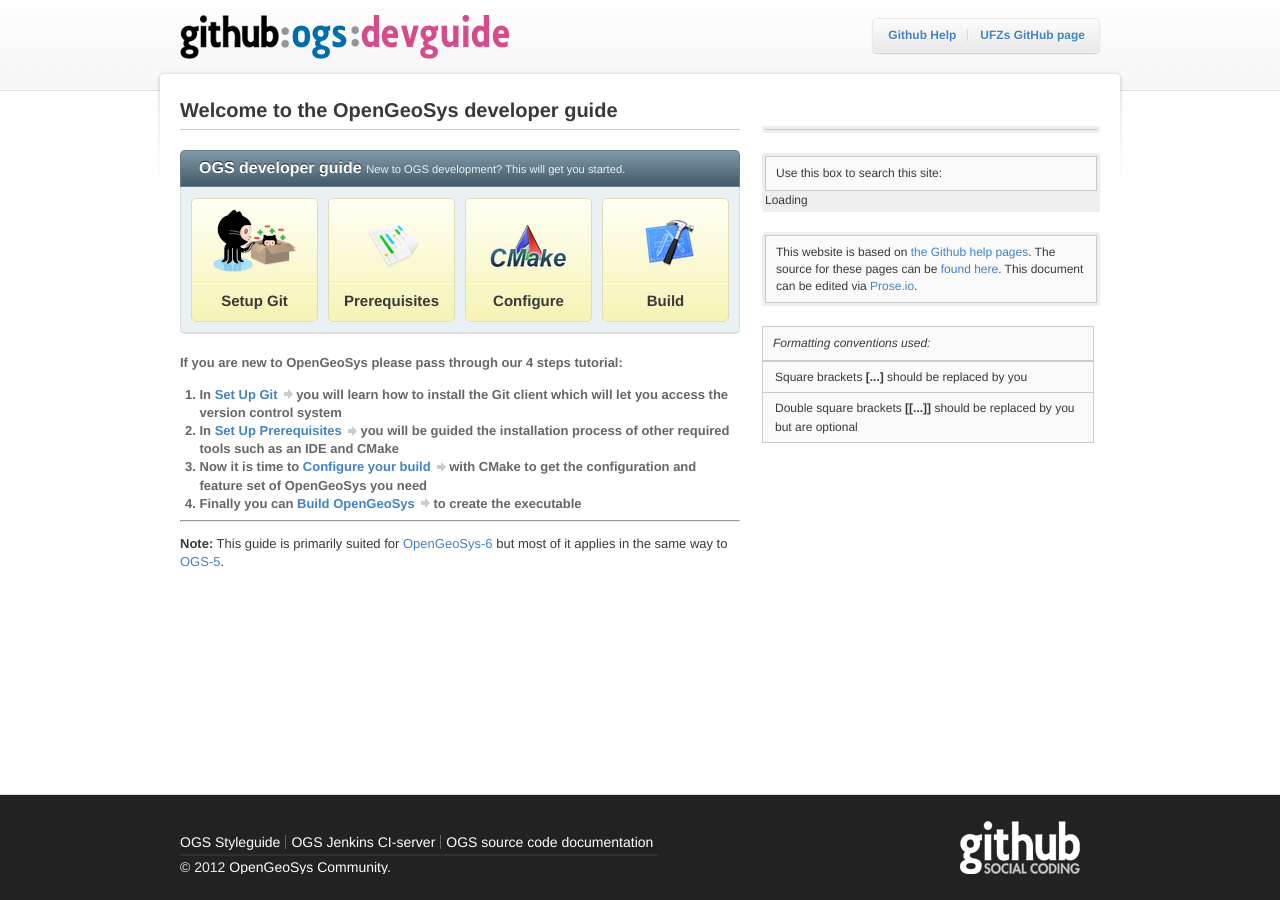
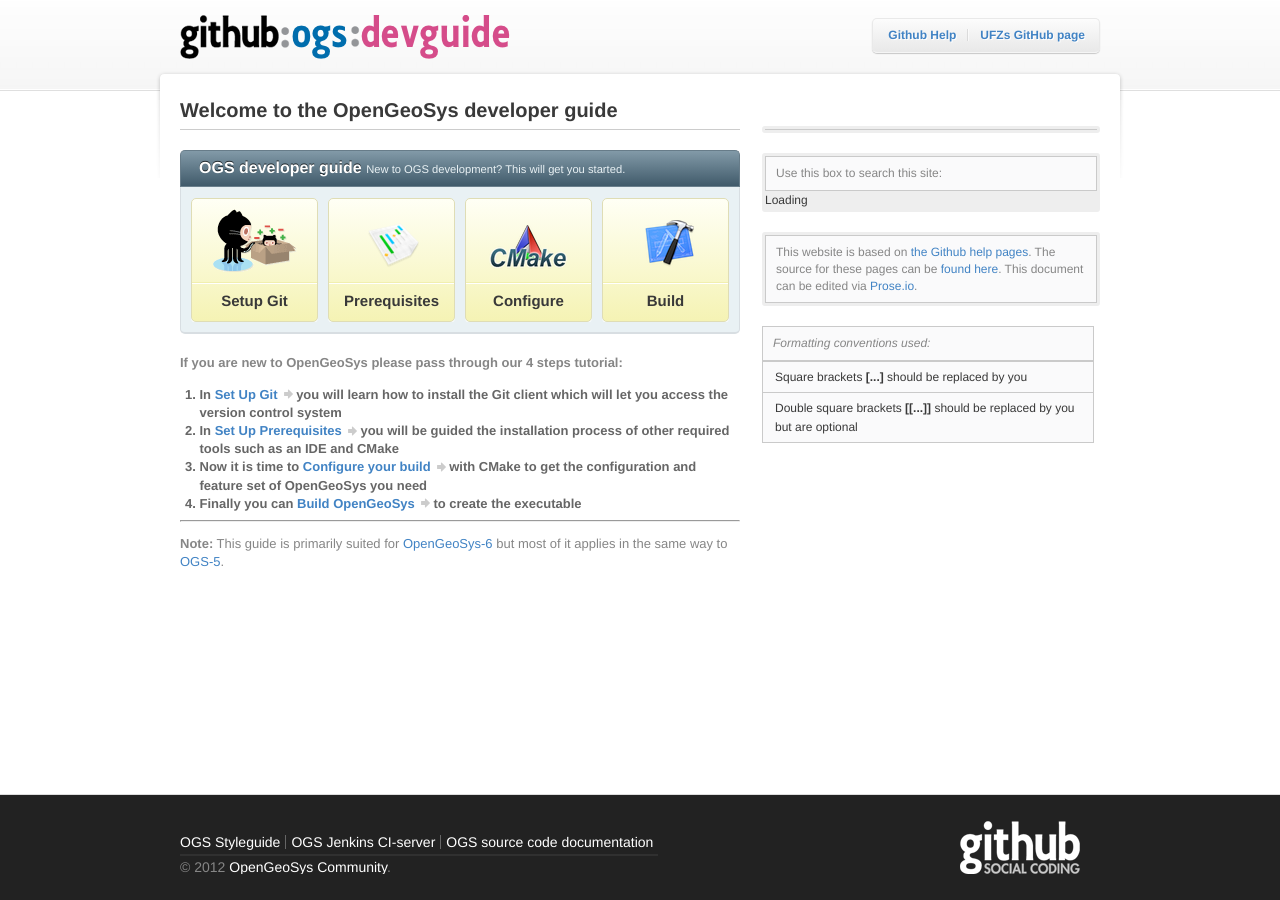
Before and after one commit to ufz/devguide, a Jekyll site: the page built from index.markdown, in a window 1280 px wide. Built offline with Jekyll 4.4.1, drawn with Linux system fonts in a browser that asks for light colours; Markdown is read by kramdown in place of the engine named in the settings; comment, search, counter and statistics services are not loaded.

Commit message:
Used some css pseudo-classes to remove html later on.

```diff
--- a/shared/css/documentation.css
+++ b/shared/css/documentation.css
@@ -20,6 +20,10 @@ body {
 
 p {
   margin: 1em 0;
+}
+
+p:first-of-type {
+  color: #868686;
 }
 
 h1 {
@@ -46,6 +50,16 @@ h2 {
 
 h2 span.step {
   color: #666;
+}
+
+div.content h1 {
+  counter-reset: step-increment;
+}
+
+div.content > h2::before {
+  content: "Step " counter(step-increment) ": ";
+  color: #666;
+  counter-increment: step-increment;
 }
 
 h3 {
```
